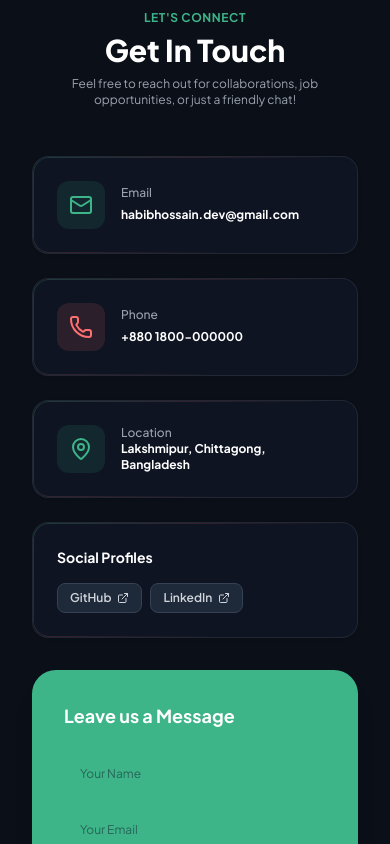
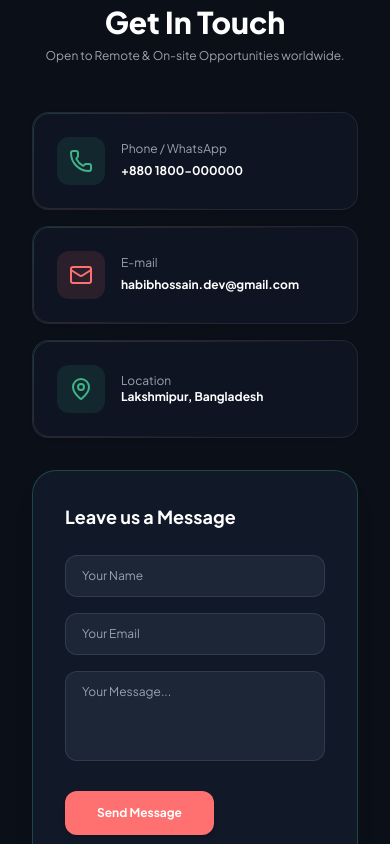
Before and after one commit to dev-habibhossain/DevHabib, a Next.js app: page / in a window 390 px wide. Shown: the part 10440-11284 px from the top of the page. Built offline with nearby package versions, Linux system fonts and the light colour scheme.

Commit message:
hero and getInTouch work

```diff
--- a/components/Contact/ContactForm.tsx
+++ b/components/Contact/ContactForm.tsx
@@ -1,7 +1,7 @@
 "use client";
 
 import { useState } from "react";
-import { Send, CheckCircle2, AlertCircle, Loader2, FileText } from "lucide-react";
+import { CheckCircle2, AlertCircle, Loader2, FileText } from "lucide-react";
 import { ResumeModal } from "../ResumeModal";
 
 export function ContactForm() {
@@ -63,18 +63,20 @@ export function ContactForm() {
 
   return (
     <>
-      <div className="bg-brand-mint p-8 sm:p-10 rounded-3xl shadow-xl text-white">
-        <h3 className="text-lg font-bold mb-6">Leave us a Message</h3>
+      <div className="bg-brand-mint dark:bg-brand-darkCard dark:border dark:border-brand-mint/30 p-8 sm:p-10 rounded-3xl shadow-xl text-white">
+        <h3 className="text-lg font-bold mb-6 text-white dark:text-white flex items-center gap-2">
+          Leave us a Message
+        </h3>
 
         {status.type === "success" && (
-          <div className="flex items-center gap-2 text-xs font-semibold p-4 rounded-xl bg-white/20 text-white border border-white/30 mb-4">
+          <div className="flex items-center gap-2 text-xs font-semibold p-4 rounded-xl bg-white/20 dark:bg-emerald-950/40 text-white dark:text-brand-mint border border-white/30 dark:border-brand-mint/30 mb-4">
             <CheckCircle2 className="w-4 h-4 shrink-0" />
             {status.message}
           </div>
         )}
 
         {status.type === "error" && (
-          <div className="flex items-center gap-2 text-xs font-semibold p-4 rounded-xl bg-red-500/30 text-white border border-white/30 mb-4">
+          <div className="flex items-center gap-2 text-xs font-semibold p-4 rounded-xl bg-red-500/30 dark:bg-red-950/40 text-white dark:text-red-300 border border-white/30 dark:border-red-500/30 mb-4">
             <AlertCircle className="w-4 h-4 shrink-0" />
             {status.message}
           </div>
@@ -89,7 +91,7 @@ export function ContactForm() {
                 setFormData({ ...formData, name: e.target.value })
               }
               placeholder="Your Name"
-              className="w-full px-4 py-3 rounded-xl text-gray-900 text-xs focus:outline-none focus:ring-2 focus:ring-brand-coral"
+              className="w-full px-4 py-3 rounded-xl bg-white dark:bg-gray-800/90 text-gray-900 dark:text-white placeholder-gray-400 dark:placeholder-gray-400 text-xs border border-transparent dark:border-gray-700/80 focus:outline-none focus:ring-2 focus:ring-brand-coral dark:focus:ring-brand-mint transition"
               required
             />
             <input
@@ -99,7 +101,7 @@ export function ContactForm() {
                 setFormData({ ...formData, email: e.target.value })
               }
               placeholder="Your Email"
-              className="w-full px-4 py-3 rounded-xl text-gray-900 text-xs focus:outline-none focus:ring-2 focus:ring-brand-coral"
+              className="w-full px-4 py-3 rounded-xl bg-white dark:bg-gray-800/90 text-gray-900 dark:text-white placeholder-gray-400 dark:placeholder-gray-400 text-xs border border-transparent dark:border-gray-700/80 focus:outline-none focus:ring-2 focus:ring-brand-coral dark:focus:ring-brand-mint transition"
               required
             />
           </div>
@@ -110,7 +112,7 @@ export function ContactForm() {
               setFormData({ ...formData, message: e.target.value })
             }
             placeholder="Your Message..."
-            className="w-full px-4 py-3 rounded-xl text-gray-900 text-xs focus:outline-none focus:ring-2 focus:ring-brand-coral resize-none"
+            className="w-full px-4 py-3 rounded-xl bg-white dark:bg-gray-800/90 text-gray-900 dark:text-white placeholder-gray-400 dark:placeholder-gray-400 text-xs border border-transparent dark:border-gray-700/80 focus:outline-none focus:ring-2 focus:ring-brand-coral dark:focus:ring-brand-mint transition resize-none"
             required
           />
 
@@ -126,16 +128,14 @@ export function ContactForm() {
                   <Loader2 className="w-4 h-4 animate-spin" /> Sending...
                 </>
               ) : (
-                <>
-                  <Send className="w-4 h-4" /> Send Message
-                </>
+                "Send Message"
               )}
             </button>
             {/* DOWNLOAD RESUME BUTTON INSIDE FORM */}
             <button
               type="button"
               onClick={() => setIsResumeModalOpen(true)}
-              className="bg-white/10 hover:bg-white/20 border border-white/30 text-white text-xs font-bold px-6 py-3.5 rounded-xl transition flex items-center gap-2"
+              className="bg-white/10 dark:bg-brand-mint/20 hover:bg-white/20 dark:hover:bg-brand-mint/30 border border-white/30 dark:border-brand-mint/30 text-white dark:text-brand-mint-light text-xs font-bold px-6 py-3.5 rounded-xl transition flex items-center gap-2"
             >
               <FileText className="w-4 h-4" /> Download Resume
             </button>
--- a/components/Contact/ContactInfo.tsx
+++ b/components/Contact/ContactInfo.tsx
@@ -1,5 +1,5 @@
-import { Mail, Phone, MapPin, ExternalLink } from "lucide-react";
-import { contactInfoDataList, socialLinksData } from "@/lib/data";
+import { Mail, Phone, MapPin } from "lucide-react";
+import { contactInfoDataList } from "@/lib/data";
 
 const iconMap: Record<string, React.ElementType> = {
   Mail,
@@ -9,7 +9,7 @@ const iconMap: Record<string, React.ElementType> = {
 
 export function ContactInfo() {
   return (
-    <div className="lg:col-span-5 space-y-6">
+    <div className="space-y-4">
       {contactInfoDataList.map((item, idx) => {
         const IconComp = iconMap[item.iconName] || Mail;
         const isMint = item.accent === "mint";
@@ -29,7 +29,7 @@ export function ContactInfo() {
               <IconComp className="w-6 h-6" />
             </div>
             <div>
-              <p className="text-xs text-brand-muted font-medium">{item.label}</p>
+              <p className="text-xs text-brand-muted">{item.label}</p>
               {item.href ? (
                 <a
                   href={item.href}
@@ -46,27 +46,6 @@ export function ContactInfo() {
           </div>
         );
       })}
-
-      {/* Social Profiles Card */}
-      <div className="gcard glass p-6 rounded-2xl border border-gray-100 dark:border-brand-darkBorder space-y-4 shadow-sm">
-        <h4 className="text-sm font-bold text-gray-900 dark:text-white">
-          Social Profiles
-        </h4>
-        <div className="flex flex-wrap gap-2">
-          {socialLinksData.map((social) => (
-            <a
-              key={social.name}
-              href={social.href}
-              target="_blank"
-              rel="noopener noreferrer"
-              className="inline-flex items-center gap-1.5 px-3 py-1.5 bg-gray-50 dark:bg-gray-800 text-gray-700 dark:text-gray-300 text-xs font-semibold rounded-lg border border-gray-100 dark:border-gray-700 hover:text-brand-mint hover:border-brand-mint transition"
-            >
-              {social.name}
-              <ExternalLink className="w-3 h-3" />
-            </a>
-          ))}
-        </div>
-      </div>
     </div>
   );
 }
--- a/components/Contact/index.tsx
+++ b/components/Contact/index.tsx
@@ -4,24 +4,23 @@ import { ContactForm } from "./ContactForm";
 export function Contact() {
   return (
     <section id="contact" className="w-full max-w-7xl mx-auto px-8 py-20" data-aos="fade-up">
-      <div className="text-center max-w-xl mx-auto mb-12">
-        <span className="text-brand-mint font-bold text-xs uppercase tracking-wider">
-          Let&apos;s Connect
-        </span>
-        <h2 className="text-3xl sm:text-4xl font-extrabold text-gray-900 dark:text-white mt-1">
+      <div className="text-center mb-12">
+        <h2 className="text-3xl sm:text-4xl font-extrabold text-gray-900 dark:text-white">
           Get In Touch
         </h2>
         <p className="text-brand-muted text-xs sm:text-sm mt-2">
-          Feel free to reach out for collaborations, job opportunities, or just a friendly chat!
+          Open to Remote & On-site Opportunities worldwide.
         </p>
       </div>
 
       <div className="grid grid-cols-1 lg:grid-cols-12 gap-8 items-start">
-        {/* Contact Info (Left) */}
-        <ContactInfo />
+        {/* Contact Info Cards Left */}
+        <div className="lg:col-span-4">
+          <ContactInfo />
+        </div>
 
-        {/* Contact Form (Right) */}
-        <div className="lg:col-span-7">
+        {/* Contact Form Right */}
+        <div className="lg:col-span-8">
           <ContactForm />
         </div>
       </div>
--- a/components/Hero.tsx
+++ b/components/Hero.tsx
@@ -2,8 +2,11 @@
 
 import { useState } from "react";
 import Image from "next/image";
-import { Atom, Server, Play, Download } from "lucide-react";
+import { Play, Download } from "lucide-react";
 import { ResumeModal } from "./ResumeModal";
+import { GitHubIcon } from "./icons/GitHubIcon";
+import { LinkedInIcon } from "./icons/LinkedInIcon";
+import { contactInfoData } from "@/lib/data";
 
 export function Hero() {
   const [isResumeModalOpen, setIsResumeModalOpen] = useState(false);
@@ -79,16 +82,24 @@ export function Hero() {
               />
             </div>
 
-            {/* FLOATING TECH BADGES */}
-            <div className="glass absolute left-4 top-6 hidden sm:flex animate-float items-center gap-2 rounded-2xl px-3 py-1.5 text-xs font-semibold shadow-lg z-20">
-              <Atom className="h-4 w-4 text-brand-mint" /> React
-            </div>
-            <div
-              className="glass absolute right-4 top-20 hidden sm:flex animate-float items-center gap-2 rounded-2xl px-3 py-1.5 text-xs font-semibold shadow-lg z-20"
+            {/* FLOATING SOCIAL BADGES */}
+            <a
+              href={contactInfoData.github}
+              target="_blank"
+              rel="noopener noreferrer"
+              className="glass absolute left-4 top-6 hidden sm:flex animate-float items-center gap-2 rounded-2xl px-3 py-1.5 text-xs font-semibold shadow-lg z-20 text-gray-900 dark:text-white hover:text-brand-mint transition"
+            >
+              <GitHubIcon className="h-4 w-4 text-brand-mint" /> GitHub
+            </a>
+            <a
+              href={contactInfoData.linkedin}
+              target="_blank"
+              rel="noopener noreferrer"
+              className="glass absolute right-4 top-20 hidden sm:flex animate-float items-center gap-2 rounded-2xl px-3 py-1.5 text-xs font-semibold shadow-lg z-20 text-gray-900 dark:text-white hover:text-brand-coral transition"
               style={{ animationDelay: "-2s" }}
             >
-              <Server className="h-4 w-4 text-brand-coral" /> Node.js
-            </div>
+              <LinkedInIcon className="h-4 w-4 text-brand-coral" /> LinkedIn
+            </a>
 
             {/* HERO BUTTON WITH MANGA/THOUGHT SPEECH BUBBLE */}
             <div className="absolute -bottom-10 -left-6 z-20 flex flex-col items-center">
--- a/lib/data.ts
+++ b/lib/data.ts
@@ -306,24 +306,24 @@ export const faqData: FAQItem[] = [
 export const contactInfoData = {
   phone: '+880 1800-000000',
   email: 'habibhossain.dev@gmail.com',
-  location: 'Lakshmipur, Chittagong, Bangladesh',
+  location: 'Lakshmipur, Bangladesh',
   github: 'https://github.com/habibhossain',
   linkedin: 'https://linkedin.com/in/habibhossain',
 };
 
 export const contactInfoDataList = [
   {
-    label: 'Email',
+    label: 'Phone / WhatsApp',
+    value: contactInfoData.phone,
+    href: `tel:${contactInfoData.phone}`,
+    iconName: 'Phone',
+    accent: 'mint' as const,
+  },
+  {
+    label: 'E-mail',
     value: contactInfoData.email,
     href: `mailto:${contactInfoData.email}`,
     iconName: 'Mail',
-    accent: 'mint' as const,
-  },
-  {
-    label: 'Phone',
-    value: contactInfoData.phone,
-    href: `tel:${contactInfoData.phone}`,
-    iconName: 'Phone',
     accent: 'coral' as const,
   },
   {
```
